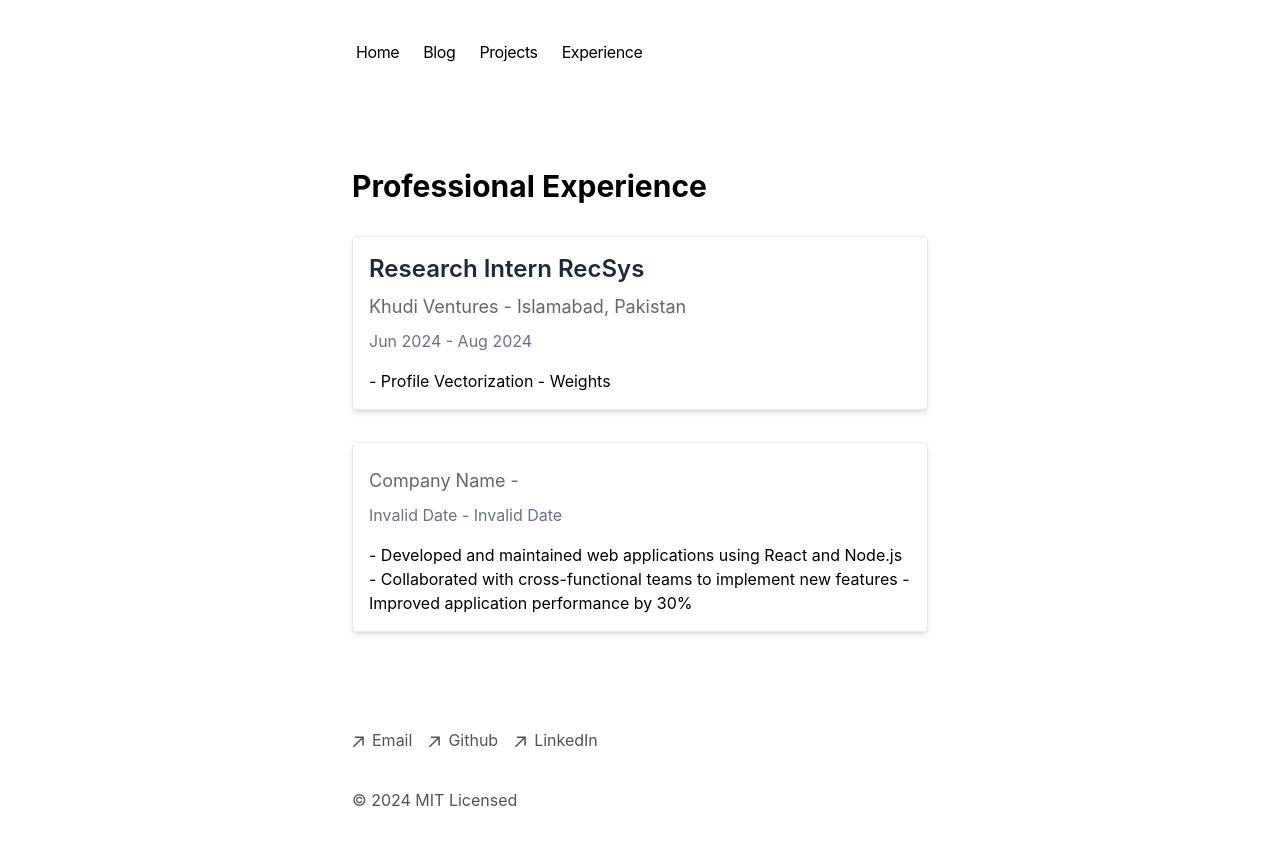
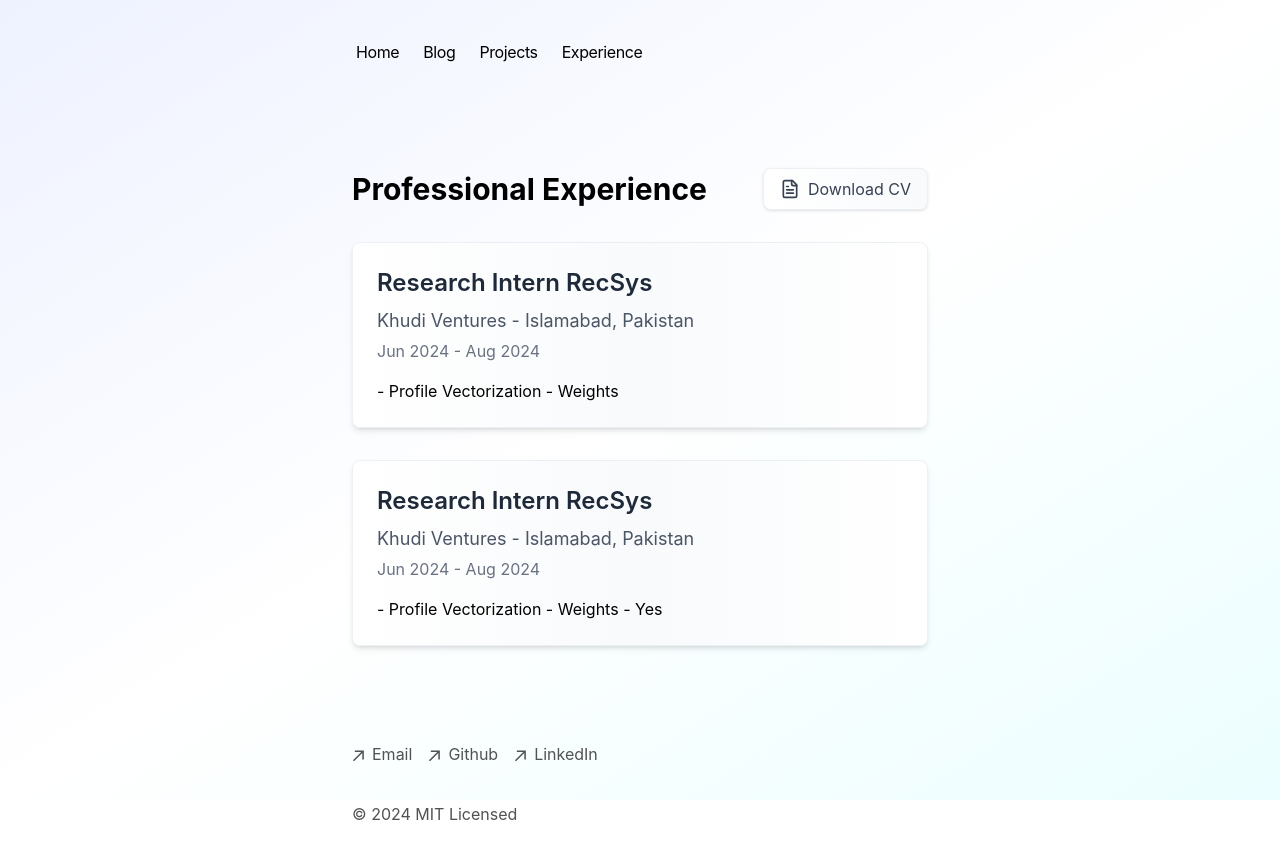
Before and after one commit to s-haider10/portfolio-blog, a Next.js app: page /experience in a window 1280 px wide. Shown: the top 858 px of the page. Built offline with nearby package versions, Linux system fonts and the light colour scheme.

Commit message:
Update 1.0

```diff
--- a/app/components/experience.tsx
+++ b/app/components/experience.tsx
@@ -1,15 +1,38 @@
 import { getExperiencePosts, formatDateRange } from "app/experience/utils";
+import { FileText } from "lucide-react";
 
 export default function ExperienceList() {
   const experiences = getExperiencePosts();
 
   return (
     <div className="max-w-3xl mx-auto py-8">
-      <h1 className="text-3xl font-bold mb-8">Professional Experience</h1>
+      <div className="flex items-center justify-between mb-8">
+        <h1 className="text-3xl font-bold">Professional Experience</h1>
+        <a
+          href="/cv.pdf"
+          target="_blank"
+          rel="noopener noreferrer"
+          className="flex items-center gap-2 px-4 py-2 rounded-lg
+            bg-gradient-to-r from-white to-slate-50
+            hover:from-blue-50 hover:to-white
+            transition-all duration-300
+            border border-slate-200/60 shadow-sm hover:shadow-md
+            text-gray-700 hover:text-gray-900"
+        >
+          <FileText size={20} />
+          <span>Download CV</span>
+        </a>
+      </div>
       {experiences.map((exp) => (
         <div
           key={exp.slug}
-          className="experience-item mb-8 p-6 bg-white rounded-lg shadow-md"
+          className="mb-8 p-6 rounded-lg
+            bg-gradient-to-r from-white via-slate-50 to-white
+            shadow-md hover:shadow-lg
+            transition-all duration-300 ease-in-out
+            hover:bg-gradient-to-r hover:from-white hover:via-blue-50 hover:to-white
+            hover:scale-[1.02]
+            border border-slate-200/60"
         >
           <h2 className="text-2xl font-semibold text-gray-800">
             {exp.metadata.title}
--- a/app/experience/page.tsx
+++ b/app/experience/page.tsx
@@ -4,6 +4,7 @@ export default function ExperiencePage() {
   return (
     <div>
       <ExperienceList />
+      <div className="fixed inset-0 -z-10 bg-gradient-to-br from-indigo-50 via-white to-cyan-50" />
     </div>
   );
 }
--- a/app/experience/posts/dkr.mdx
+++ b/app/experience/posts/dkr.mdx
@@ -7,5 +7,4 @@ location: Islamabad, Pakistan
 ---
 
 - Profile Vectorization
-
 - Weights
--- a/app/experience/posts/experience.mdx
+++ b/app/experience/posts/experience.mdx
@@ -1,11 +1,11 @@
 ---
-company: "Company Name"
-position: "Software Engineer Intern"
-duration: "June 2023 - August 2023"
-order: 1
-technologies: ["React", "Node.js", "TypeScript", "MongoDB"]
+title: Research Intern RecSys
+startDate: 2024-06-01
+endDate: 2024-08-31
+company: Khudi Ventures
+location: Islamabad, Pakistan
 ---
 
-- Developed and maintained web applications using React and Node.js
-- Collaborated with cross-functional teams to implement new features
-- Improved application performance by 30%
+- Profile Vectorization
+- Weights
+- Yes
--- a/app/page.tsx
+++ b/app/page.tsx
@@ -20,16 +20,14 @@ export default function Page() {
           <strong> Welcome to My Intellectual Journey</strong>
         </p>
         <p className="mb-4">
-          Hi, I’m Ali
+          Hi, I’m Ali an undergraduate student studying{" "}
           <strong> Computer Science at NYU</strong>.
         </p>
         <p className="mb-4">
-          <strong>What is Intelligence?</strong>hmmm
+          <strong>Point 1</strong>
         </p>
         <p className="mb-4">
-          <strong>What is ...?</strong> My work in{" "}
-          <strong>quantum computing</strong> and{" "}
-          <strong>machine learning</strong>
+          <strong>Point 2</strong>
         </p>
         <p className="mb-5">
           <strong>Projects</strong>
```
